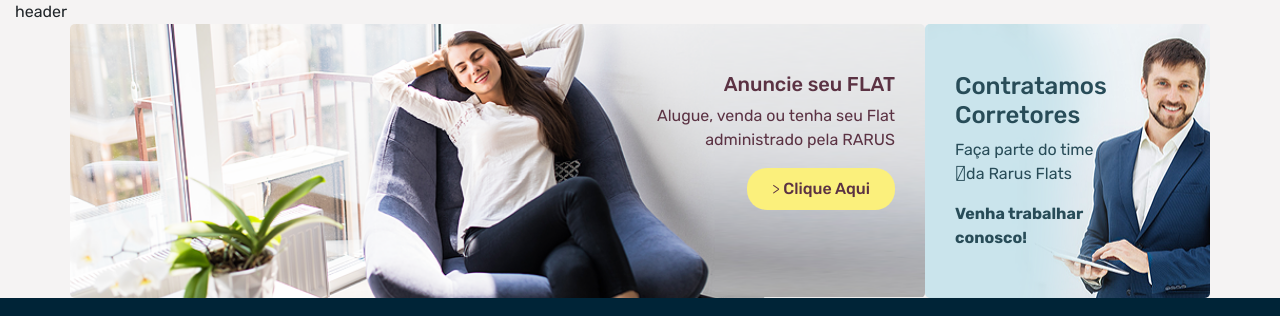
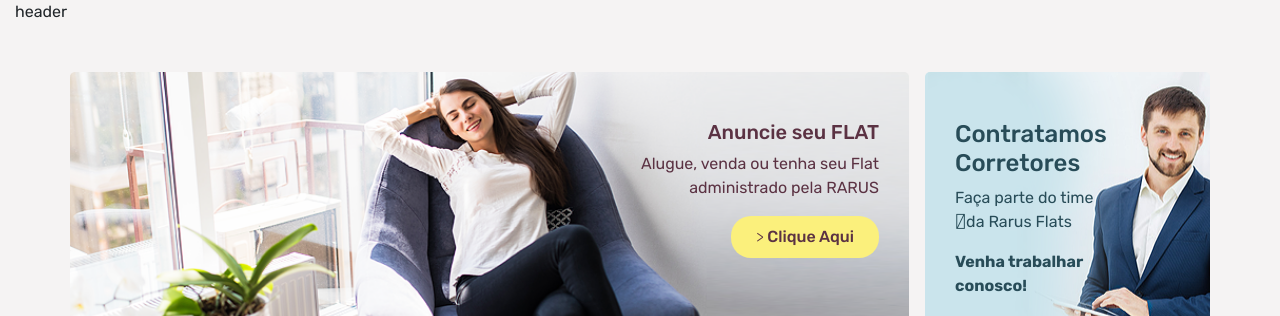
Before and after one commit to jlarteagap/rare_flats, a website: page index.html in a window 1280 px wide. Shown: the top 316 px of the page. Drawn offline with nearby package versions, Linux system fonts and the light colour scheme; files whose address does not match are found by name.

Commit message:
banners ok

```diff
--- a/assets/css/style.css
+++ b/assets/css/style.css
@@ -30,6 +30,8 @@ body{
         background-image: url('../img/banners/banner-1.png');
         background-position: center center;
         background-size: cover;
+        flex: 0 0 calc(75% - 1rem);
+        margin-right: 1rem;
     }
         .banner--anuncio-text{
             color: var(--rfViolet);
--- a/index.html
+++ b/index.html
@@ -22,7 +22,7 @@
 
         <main class="container">
 
-            <div class="row">
+            <div class="row mt-5 mb-3">
                 <div class="col-md-9 banner banner--anuncio d-flex justify-content-end">
 
                         <div class="banner--anuncio-text col-md-4 py-5 text-right">
```
